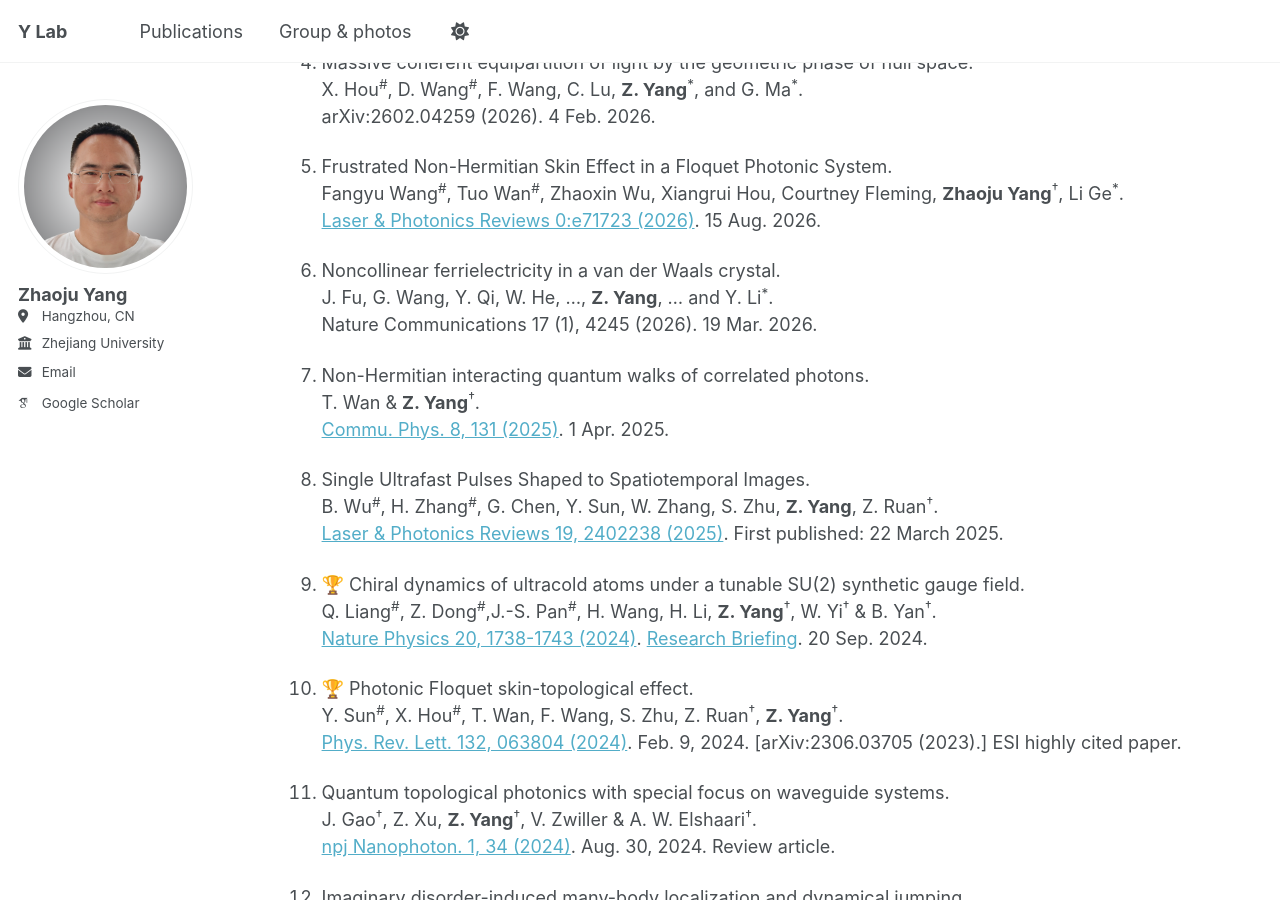
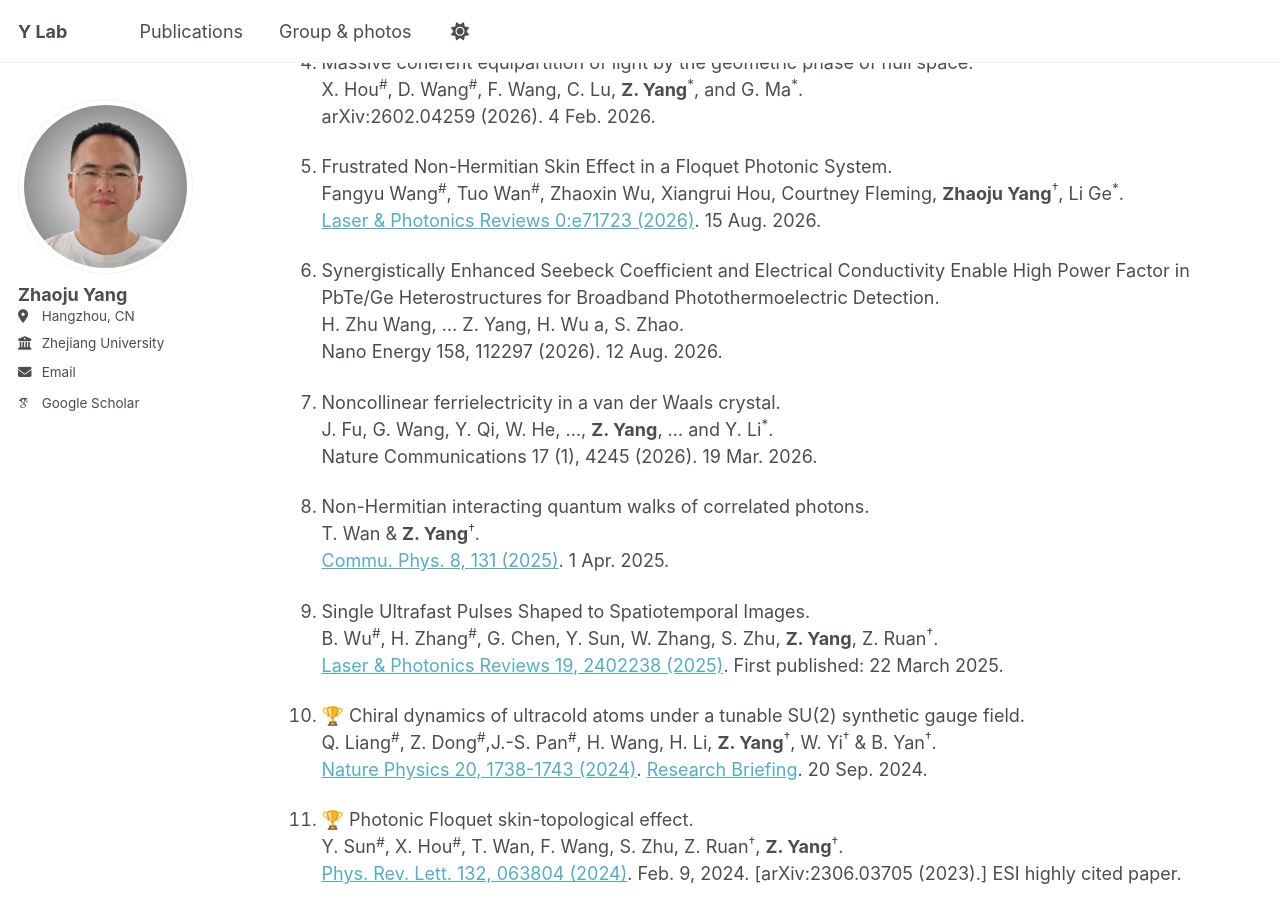
Before and after one commit to zhaojuyang/zhaojuyang.github.io, a Jekyll site: the page built from _pages/My_Publications.md, in a window 1280 px wide and 900 px high, scrolled down 487 px. Built offline with Jekyll 4.4.1, drawn with Linux system fonts in a browser that asks for light colours; emoji names are drawn with the system emoji font; some web fonts are replaced.

Commit message:
Update My_Publications.md

```diff
--- a/_pages/My_Publications.md
+++ b/_pages/My_Publications.md
@@ -27,6 +27,10 @@ arXiv:2602.04259 (2026). 4 Feb. 2026.
 1. Frustrated Non-Hermitian Skin Effect in a Floquet Photonic System. <br>
 Fangyu Wang<sup>#</sup>, Tuo Wan<sup>#</sup>, Zhaoxin Wu, Xiangrui Hou, Courtney Fleming, **Zhaoju Yang**<sup>†</sup>, Li Ge<sup>*</sup>. <br>
 [Laser & Photonics Reviews 0:e71723 (2026)](https://doi.org/10.1002/lpor.71723). 15 Aug. 2026.
+
+1. Synergistically Enhanced Seebeck Coefficient and Electrical Conductivity Enable High Power Factor in PbTe/Ge Heterostructures for Broadband Photothermoelectric Detection. <br>
+H. Zhu Wang, ... Z. Yang, H. Wu a, S. Zhao. <br>
+Nano Energy 158, 112297 (2026). 12 Aug. 2026.
 
 1. Noncollinear ferrielectricity in a van der Waals crystal. <br>
 J. Fu, G. Wang, Y. Qi, W. He, ..., **Z. Yang**, ... and Y. Li<sup>*</sup>. <br>
```
